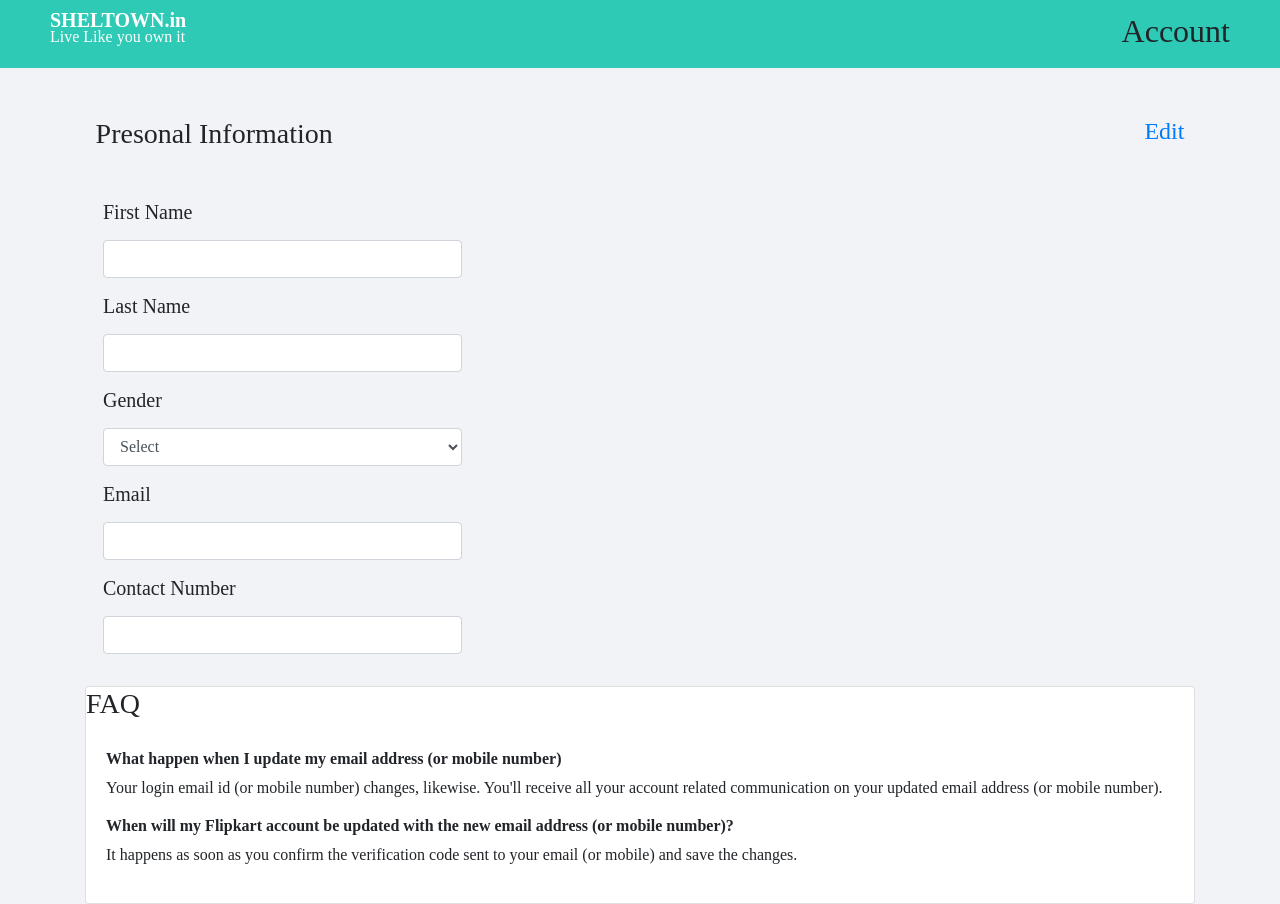
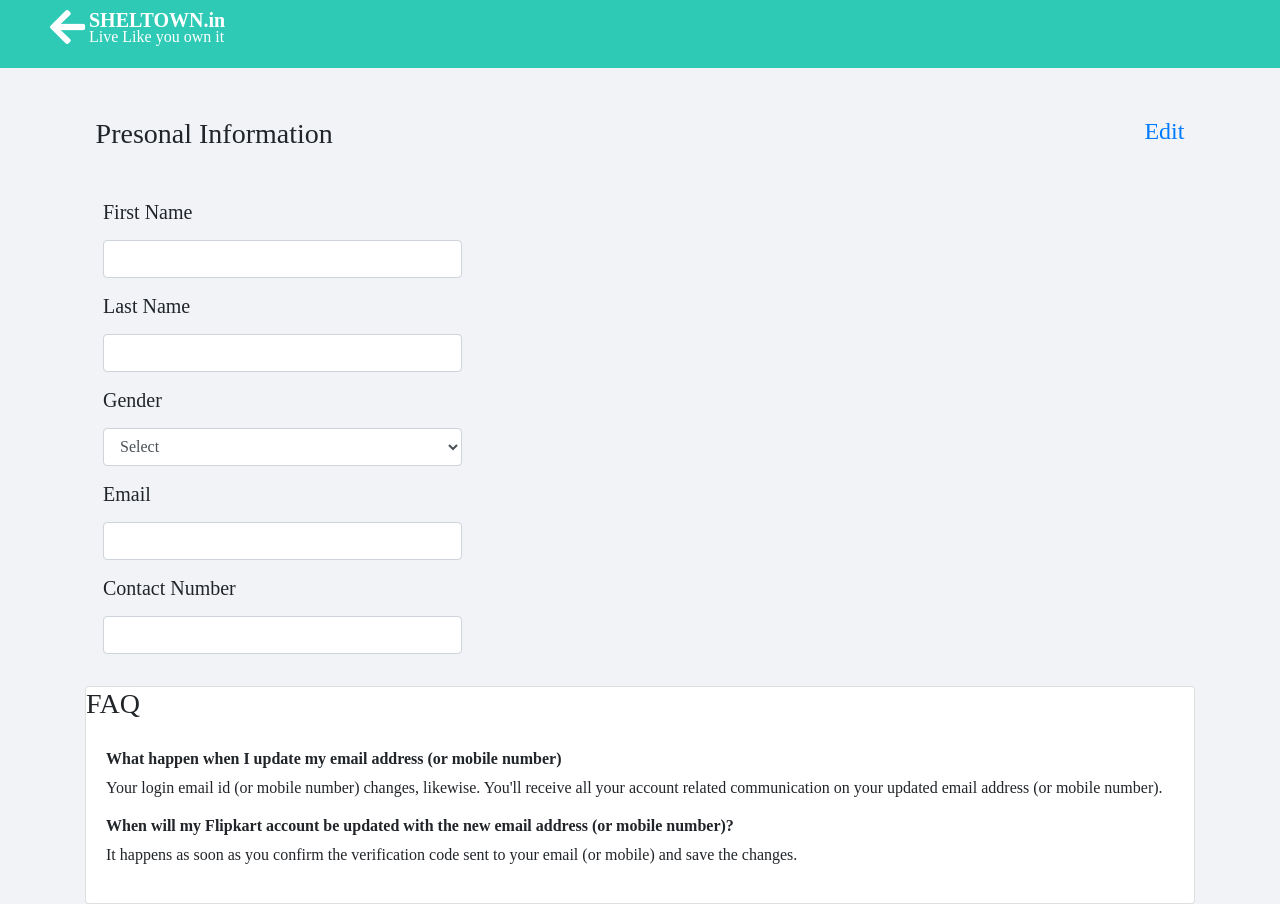
Before and after one commit to praths2020/Sheltown-1, a website: page myprofile.html in a window 1280 px wide. Drawn offline with nearby package versions, Linux system fonts and the light colour scheme.

Commit message:
Profile page for movile view

```diff
--- a/myprofile.html
+++ b/myprofile.html
@@ -15,9 +15,11 @@
 
 	<header>
        <nav class="navbar  fixed-top">
-        <div class="logo" style="display:inline-block"><!-- <i class="fa-2x fas fa-arrow-left" aria-hidden="true"></i> -->
-        	<a href="index.html" class="navbar-brand">SHELTOWN.in<p>Live Like you own it</p></a></div>
-        <h2 style="float:right; display:inline-block">Account</h2>
+		<div class="logo">
+			<a href="index.html"><i class="fa-2x fas fa-arrow-left" aria-hidden="true"></i></a>
+			<a href="#" class="navbar-brand">SHELTOWN.in
+				<p>Live Like you own it</p></a>
+		</div>
         </nav>
    </header>
         <!---------------------------------------------------------Nav Section End--------------------------------------------------------------->
```
